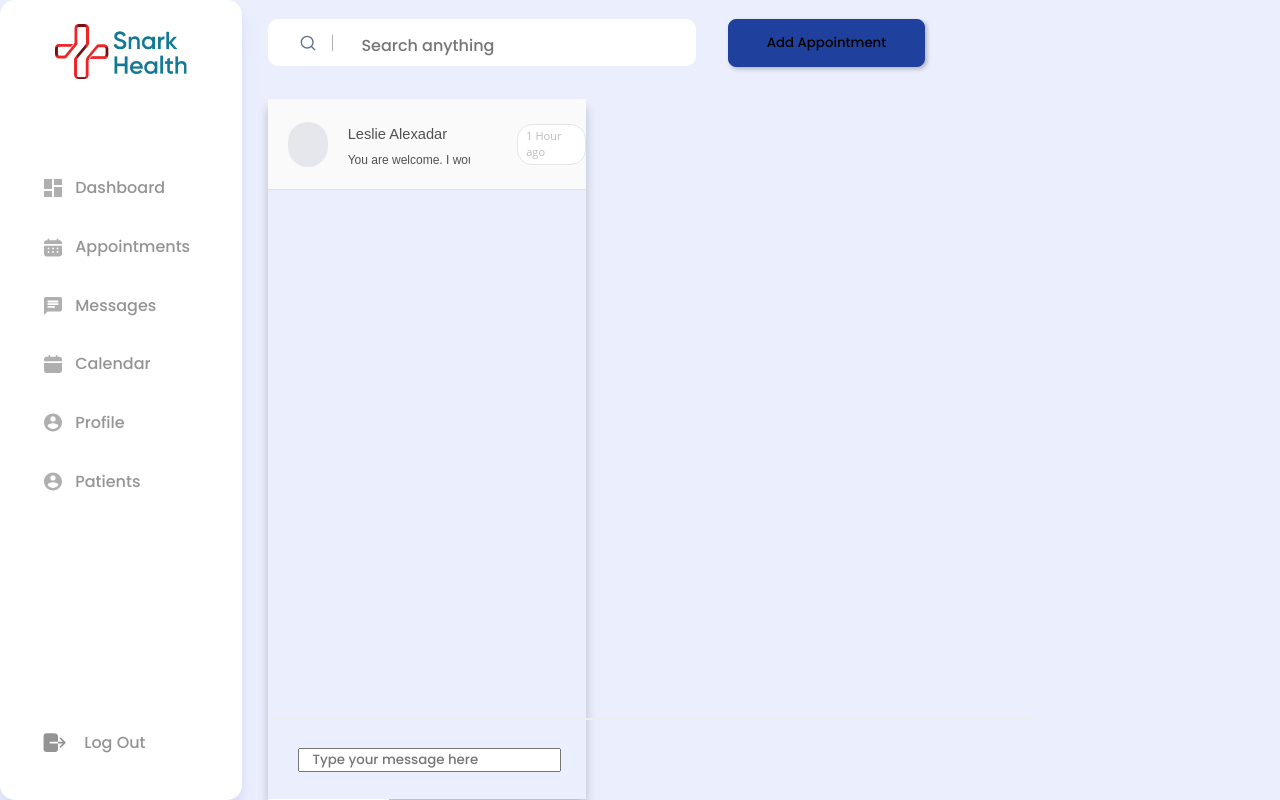
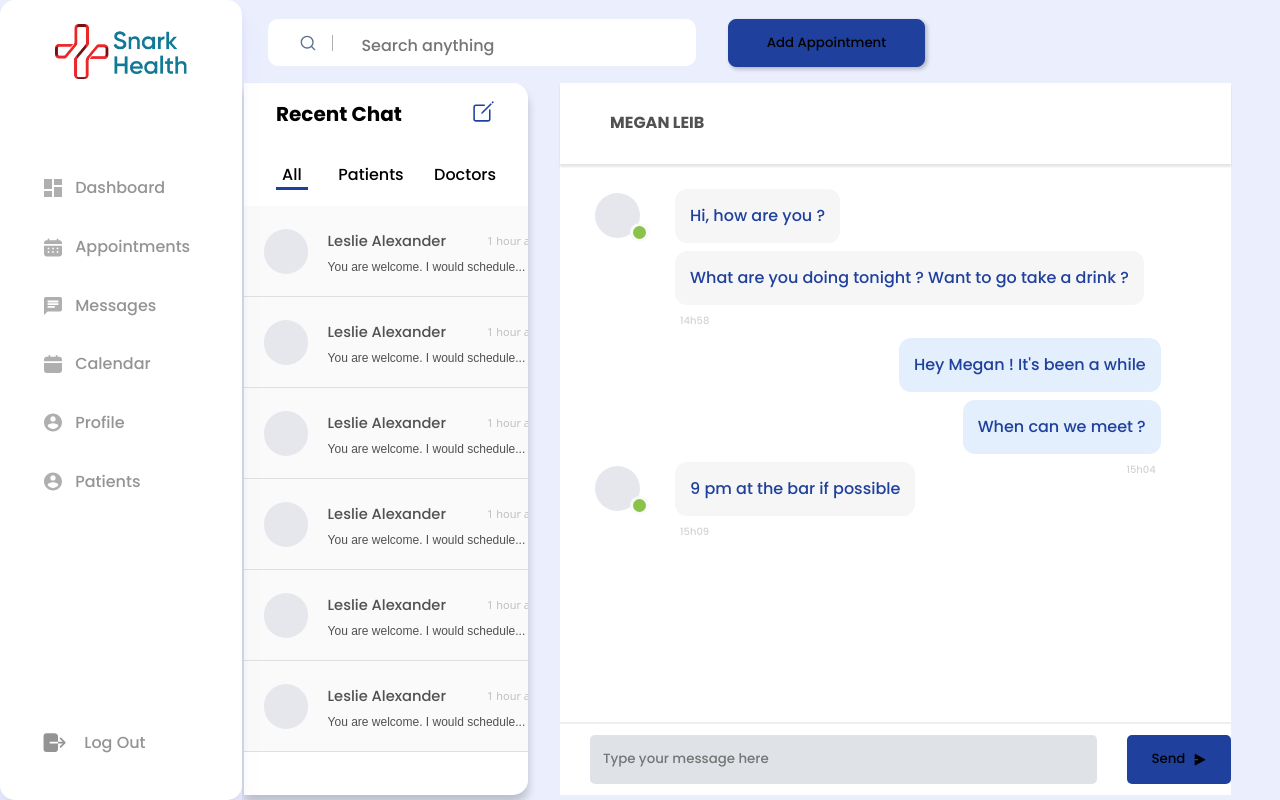
Before and after one commit to nanaama22/snark, a React (Vite) app: page /app/messages in a window 1280 px wide. Built offline with nearby package versions, Linux system fonts and the light colour scheme.

Commit message:
Modified message page

```diff
--- /dev/null
+++ b/src/components/Cards/AppointmentCard/AppointmentCard.jsx
@@ -0,0 +1,37 @@
+import Patient from "../../../assets/patient.png";
+import './appointmentcard.css'
+
+const AppointmentCard = ({ status }) => {
+     return (
+          <div className="appointment-card">
+               <div className="appointment-bio-data">
+                    <img src={Patient} alt="" />
+                    <div className="appointment-data">
+                         <div className="appointment-patient-name-n-time">
+                              <p>Sarah Wellman</p>
+                              <p>9:00</p>
+                         </div>
+                         <h6>Video Consultation</h6>
+                    </div>
+               </div>
+               <div className="appointment-patient-details">
+                    <div className="appointment-p-desc">
+                         <p className="appointment-p-desc-metric">Age:</p>
+                         <p className="appointment-p-desc-value">18</p>
+                    </div>
+                    <div className="appointment-p-desc">
+
+                         <p className="appointment-p-desc-metric">Gender:</p>
+                         <p className="appointment-p-desc-value">Female</p>
+                    </div>
+               </div>
+               <div className="appointment-buttons">
+                    <button className="appointment-button">Reschedule</button>
+                    <button className="appointment-button">View details</button>
+               </div>
+
+          </div>
+     );
+};
+
+export default AppointmentCard;
--- /dev/null
+++ b/src/components/Cards/AppointmentCard/appointmentcard.css
@@ -0,0 +1,97 @@
+
+.appointment-card {
+     width: 600px;
+     height: fit-content;
+     border-radius: 1rem;
+     padding: 1.5rem 1.5rem;
+     background-color: white;
+     filter: drop-shadow(0 20px 13px rgb(91 71 188 / 0.03)) drop-shadow(0 8px 5px rgb(91 71 188 / 0.08));
+}
+
+.appointment-bio-data {
+     display: flex;
+}
+
+.appointment-bio-data img {
+     height: 3.75rem;
+}
+
+.appointment-data {
+     width: 100%;
+     margin-left: 1rem;
+     border-bottom: 1.5px solid #E4E4E4;
+}
+
+.appointment-data h6 {
+     color: #949494;
+     font-weight: 600;
+     font-size: 13px;
+     line-height: 20px;
+}
+
+.appointment-patient-name-n-time {
+     width: fit-content;
+     color: black;
+     display: flex;
+     justify-content: space-between;
+     font-weight: 700;
+     font-size: 1rem;
+     line-height: 24px;
+}
+
+.appointment-patient-name-n-time > * + * {
+     margin-left: 1rem;
+}
+
+.appointment-patient-details {
+     /* margin-left: 26%; */
+     /* margin-bottom: 1.5rem; */
+     margin: 0.5rem 0 1.5rem 30%;
+     color: #949494;
+}
+
+.appointment-patient-details > * + * {
+     margin-top: 0.5rem;
+}
+
+.appointment-p-desc {
+     display: grid;
+     grid-template-columns: repeat(3, minmax(0, 1fr));
+     gap: 1rem;
+     font-weight: 400;
+     font-size: 13px;
+     line-height: 20px;
+
+     color: #949494;
+}
+
+.appointment-p-desc-metric {
+     grid-column: span 1 / span 1;
+     text-align: left;
+}
+
+.appointment-p-desc-value {
+     grid-column: span 2 / span 2;
+     text-align: left;
+}
+
+
+
+.appointment-buttons {
+     display: flex;
+}
+
+.appointment-buttons > * + * {
+     margin-left: 0.3rem;
+}
+
+.appointment-button {
+     width: 7rem;
+     padding: 0.4rem 0.5rem;
+     background-color: #F8F8FF;
+     border: 2.2px solid #1F419D;
+     color: #1F419D;
+     font-weight: 500;
+     border-radius: 0.5rem;
+     cursor: pointer;
+}
--- a/src/components/Cards/PatientsReviewCard/PatientReviewCard.jsx
+++ b/src/components/Cards/PatientsReviewCard/PatientReviewCard.jsx
@@ -4,7 +4,7 @@ import PieChartss from '../../Charts/PieChartss';
 const PatientReviewCard = () => {
      return (
           <div className="p-card">
-               <h4>PATIENT'S REVIEW</h4>
+               <h6>PATIENT'S REVIEW</h6>
                <PieChartss/>
           </div>
       );
--- a/src/components/Cards/PatientsReviewCard/patientreview.css
+++ b/src/components/Cards/PatientsReviewCard/patientreview.css
@@ -6,3 +6,7 @@
      background-color: white;
      filter: drop-shadow(0 20px 13px rgb(91 71 188 / 0.03)) drop-shadow(0 8px 5px rgb(91 71 188 / 0.08));
 }
+
+.p-card h4 {
+
+}
--- a/src/components/Charts/PieChartss.jsx
+++ b/src/components/Charts/PieChartss.jsx
@@ -1,5 +1,5 @@
 import React, { PureComponent } from 'react';
-import { PieChart, Pie, Sector, Cell, ResponsiveContainer } from 'recharts';
+import { PieChart, Pie, Sector, Cell, ResponsiveContainer, Legend } from 'recharts';
 
 const data = [
   { name: 'Group A', value: 400 },
@@ -14,37 +14,23 @@ export default class PieChartss extends PureComponent {
 
   render() {
     return (
-      <PieChart width={400} height={400} onMouseEnter={this.onPieEnter}>
+      <PieChart style={{ marginTop: '-3rem',  marginLeft: '2rem'}} width={400} height={400} onMouseEnter={this.onPieEnter}>
         <Pie
           data={data}
           cx={120}
           cy={200}
           innerRadius={60}
-          outerRadius={80}
+          outerRadius={120}
           fill="#8884d8"
-          paddingAngle={5}
+          paddingAngle={0}
           dataKey="value"
+          style={{ margin: '20px'}}
         >
           {data.map((entry, index) => (
             <Cell key={`cell-${index}`} fill={COLORS[index % COLORS.length]} />
           ))}
         </Pie>
-        <Pie
-          data={data}
-          cx={420}
-          cy={200}
-          startAngle={180}
-          endAngle={0}
-          innerRadius={60}
-          outerRadius={80}
-          fill="#8884d8"
-          paddingAngle={5}
-          dataKey="value"
-        >
-          {data.map((entry, index) => (
-            <Cell key={`cell-${index}`} fill={COLORS[index % COLORS.length]} />
-          ))}
-        </Pie>
+        <Legend layout="centric" verticalAlign="bottom" margin={{top: 20, left: 0, right: 0, bottom: 0}} />
       </PieChart>
     );
   }
--- a/src/pages/Appointments/Appointment.jsx
+++ b/src/pages/Appointments/Appointment.jsx
@@ -1,3 +1,4 @@
+import AppointmentCard from "../../components/Cards/AppointmentCard/AppointmentCard";
 import TableCard from "../../components/Cards/TableCard/TableCard";
 import Navbar from "../../components/Navbar/Navbar";
 import './appointment.css'
@@ -52,13 +53,21 @@ const Appointments = () => {
 
                     {/* Horizontally scrollable */}
                     <div className="upcoming-appointments">
-
+                         <AppointmentCard />
+                         <AppointmentCard />
+                         <AppointmentCard />
+                         <AppointmentCard />
+                         <AppointmentCard />
+                         <AppointmentCard />
+                         <AppointmentCard />
+                         <AppointmentCard />
+                         <AppointmentCard />
 
                     </div>
 
 
                     {/* incoming requests */}
-                    <h4>INCOMING REQUESTS</h4>
+                    <h4 style={{ margin: "2rem 0 1rem 0" }}>INCOMING REQUESTS</h4>
                     <div></div>
                     <TableCard />
                </div>
--- a/src/pages/Appointments/appointment.css
+++ b/src/pages/Appointments/appointment.css
@@ -104,5 +104,10 @@
 
 .upcoming-appointments {
      display: flex;
+     overflow-x: auto;
+     margin-top: 2rem;
+}
 
+.upcoming-appointments > * + * {
+     margin-left: 1.5rem;
 }
--- a/src/pages/Messages/Messages.jsx
+++ b/src/pages/Messages/Messages.jsx
@@ -2,41 +2,115 @@ import Search from "../../components/Search/Search";
 import "./messages.css";
 import Sidebar from "../../components/Sidebar/Sidebar";
 import Navbar from "../../components/Navbar/Navbar";
+import { IoCreateOutline } from "react-icons/io5";
+import { RiSendPlane2Fill } from "react-icons/ri";
 
 const Messages = () => {
-
      return (
-
-      <div className="calendar-page">
+          <div className="messages-page">
                {/* header */}
-      <div className="calendar-page-header">
+               <div className="messages-page-header">
                     <Navbar />
                </div>
-
-
 
                {/* start here */}
 
                <div className="message-section">
-
                     <section className="discussions">
+					<div style={{ display: "flex", justifyContent: "space-between", padding: "1rem 2rem"}}>
+						<h4 style={{ fontSize: '1.25rem', fontWeight: 600, color: 'black'}}>Recent Chat</h4>
+						<span><IoCreateOutline size={25}/></span>
+					</div>
+					<div style={{ display: "flex", justifyContent: "space-between", padding: "1rem 2rem", color: 'black'}}>
+						<p style={{ borderBottom: '3px solid #1F419D', width: '2rem', textAlign: 'center'}}>All</p>
+						<p>Patients</p>
+						<p>Doctors</p>
+					</div>
                          <div className="discussion">
-          <div className="photo">
-
+                              <div className="photo"></div>
+                              <div className="desc-contact">
+							<div style={{ display: 'flex', justifyContent: 'space-between'}}>
+								<p className="name">Leslie Alexander</p>
+								<p className="timer">1 hour ago</p>
 							</div>
+                                   <p className="message">
+                                        You are welcome. I would schedule...
+                                   </p>
+                              </div>
+                         </div>
+                         <div className="discussion">
+                              <div className="photo"></div>
                               <div className="desc-contact">
-            <p className="name">Leslie Alexadar</p>
-            <p className="message">You are welcome. I would schedule...</p>
+							<div style={{ display: 'flex', justifyContent: 'space-between'}}>
+								<p className="name">Leslie Alexander</p>
+								<p className="timer">1 hour ago</p>
 							</div>
-          <div className="timer">1 Hour ago</div>
+                                   <p className="message">
+                                        You are welcome. I would schedule...
+                                   </p>
+                              </div>
+                         </div>
+                         <div className="discussion">
+                              <div className="photo"></div>
+                              <div className="desc-contact">
+							<div style={{ display: 'flex', justifyContent: 'space-between'}}>
+								<p className="name">Leslie Alexander</p>
+								<p className="timer">1 hour ago</p>
+							</div>
+                                   <p className="message">
+                                        You are welcome. I would schedule...
+                                   </p>
+                              </div>
+                         </div>
+                         <div className="discussion">
+                              <div className="photo"></div>
+                              <div className="desc-contact">
+							<div style={{ display: 'flex', justifyContent: 'space-between'}}>
+								<p className="name">Leslie Alexander</p>
+								<p className="timer">1 hour ago</p>
+							</div>
+                                   <p className="message">
+                                        You are welcome. I would schedule...
+                                   </p>
+                              </div>
+                         </div>
+                         <div className="discussion">
+                              <div className="photo"></div>
+                              <div className="desc-contact">
+							<div style={{ display: 'flex', justifyContent: 'space-between'}}>
+								<p className="name">Leslie Alexander</p>
+								<p className="timer">1 hour ago</p>
+							</div>
+                                   <p className="message">
+                                        You are welcome. I would schedule...
+                                   </p>
+                              </div>
+                         </div>
+                         <div className="discussion">
+                              <div className="photo"></div>
+                              <div className="desc-contact">
+							<div style={{ display: 'flex', justifyContent: 'space-between'}}>
+								<p className="name">Leslie Alexander</p>
+								<p className="timer">1 hour ago</p>
+							</div>
+                                   <p className="message">
+                                        You are welcome. I would schedule...
+                                   </p>
+                              </div>
                          </div>
                     </section>
 
                     <section className="chat">
                          <div className="header-chat">
-          <i className="icon fa fa-user-o" aria-hidden="true"></i>
+                              <i
+                                   className="icon fa fa-user-o"
+                                   aria-hidden="true"
+                              ></i>
                               <p className="name">Megan Leib</p>
-          <i className="icon clickable fa fa-ellipsis-h right" aria-hidden="true"></i>
+                              <i
+                                   className="icon clickable fa fa-ellipsis-h right"
+                                   aria-hidden="true"
+                              ></i>
                          </div>
                          <div className="messages-chat">
                               <div className="message">
@@ -46,17 +120,27 @@ const Messages = () => {
                                    <p className="text"> Hi, how are you ? </p>
                               </div>
                               <div className="message text-only">
-            <p className="text"> What are you doing tonight ? Want to go take a drink ?</p>
+                                   <p className="text">
+                                        {" "}
+                                        What are you doing tonight ? Want to go
+                                        take a drink ?
+                                   </p>
                               </div>
                               <p className="time"> 14h58</p>
                               <div className="message text-only">
                                    <div className="response">
-              <p className="text"> Hey Megan ! It's been a while</p>
+                                        <p className="text">
+                                             {" "}
+                                             Hey Megan ! It's been a while
+                                        </p>
                                    </div>
                               </div>
                               <div className="message text-only">
                                    <div className="response">
-              <p className="text"> When can we meet ?</p>
+                                        <p className="text">
+                                             {" "}
+                                             When can we meet ?
+                                        </p>
                                    </div>
                               </div>
                               <p className="response-time time"> 15h04</p>
@@ -64,20 +148,30 @@ const Messages = () => {
                                    <div className="photo">
                                         <div className="online"></div>
                                    </div>
-            <p className="text"> 9 pm at the bar if possible</p>
+                                   <p className="text">
+                                        {" "}
+                                        9 pm at the bar if possible
+                                   </p>
                               </div>
                               <p className="time"> 15h09</p>
                          </div>
                          <div className="footer-chat">
                               <i className="icon fa fa-smile-o clickable"></i>
-          <input type="text" className="write-message" placeholder="Type your message here"/>
-          <i className="icon send fa fa-paper-plane-o clickable" aria-hidden="true"></i>
+                              <input
+                                   type="text"
+                                   className="write-message"
+                                   placeholder="Type your message here"
+                              />
+                              <i
+                                   className="icon send fa fa-paper-plane-o clickable"
+                                   aria-hidden="true"
+                              ></i>
+						<button className="send-button"><span>Send</span> <RiSendPlane2Fill /> </button>
                          </div>
                     </section>
                </div>
                {/* finis here */}
           </div>
-
      );
 };
 
--- a/src/pages/Messages/messages.css
+++ b/src/pages/Messages/messages.css
@@ -1,32 +1,51 @@
+.messages-page {
+  padding: 0;
+}
 
+.messages-page-header {
+  grid-column: span 3 / span 3;
+  margin-bottom: 1rem;
+}
 
-  .message-section{
-    display: block;
+.message-section {
+  display: flex;
   width: 100%;
+  /* background-color: white; */
+  margin-left: -2.4%;
+}
+
+.message-section > * + * {
+  margin-left: 2rem;
 }
 
 /* === CONVERSATIONS === */
 
 .discussions {
-     height: 700px;
-     box-shadow: 0px 8px 10px rgba(0,0,0,0.20);
+  height: 89vh;
+  /* width: 24%; */
+  box-shadow: 0px 8px 10px rgba(0, 0, 0, 0.20);
+  border-radius: 0px 15px 15px 0px;
   overflow: hidden;
   display: flex;
+  flex-direction: column;
+  background-color: white;
+  /* padding: 1rem 2rem; */
   /* display: inline-block; */
 }
 
-   .discussions .discussion {
+.discussion {
   width: 100%;
   height: 90px;
   background-color: #FAFAFA;
   border-bottom: solid 1px #E0E0E0;
-     display:flex;
+  display: flex;
   align-items: center;
   cursor: pointer;
+  padding-right: 10px;
 }
 
 .discussions .search {
-     display:flex;
+  display: flex;
   align-items: center;
   justify-content: center;
   color: #E0E0E0;
@@ -39,28 +58,32 @@
   padding: 0 20px;
   border-radius: 50px;
   border: 1px solid #EEEEEE;
-     display:flex;
+  display: flex;
   align-items: center;
   cursor: pointer;
 }
 
 .discussions .search .searchbar input {
   margin-left: 15px;
-     height:38px;
-     width:100%;
-     border:none;
-     font-family: 'Montserrat', sans-serif;;
+  height: 38px;
+  width: 100%;
+  border: none;
+  font-family: 'Montserrat', sans-serif;
+  ;
 }
 
 .discussions .search .searchbar *::-webkit-input-placeholder {
   color: #E0E0E0;
 }
+
 .discussions .search .searchbar input *:-moz-placeholder {
   color: #E0E0E0;
 }
+
 .discussions .search .searchbar input *::-moz-placeholder {
   color: #E0E0E0;
 }
+
 .discussions .search .searchbar input *:-ms-input-placeholder {
   color: #E0E0E0;
 }
@@ -73,7 +96,7 @@
 }
 
 .discussions .discussion .photo {
-       margin-left:20px;
+  margin-left: 20px;
   display: block;
   width: 45px;
   height: 45px;
@@ -98,7 +121,7 @@
 
 .desc-contact {
   height: 43px;
-     width:50%;
+  width: 80%;
   white-space: nowrap;
   overflow: hidden;
   text-overflow: ellipsis;
@@ -106,54 +129,53 @@
 
 .discussions .discussion .name {
   margin: 0 0 0 20px;
-     font-family:'Montserrat', sans-serif;
   font-size: 11pt;
-     color:#515151;
+  color: #515151;
 }
 
 .discussions .discussion .message {
   margin: 6px 0 0 20px;
-     font-family:'Montserrat', sans-serif;
+  font-family: 'Montserrat', sans-serif;
   font-size: 9pt;
-     color:#515151;
+  color: #515151;
 }
 
 .timer {
   margin-left: 15%;
-     font-family:'Open Sans', sans-serif;
+  font-family: 'Open Sans', sans-serif;
   font-size: 11px;
   padding: 3px 8px;
   color: #BBB;
-     background-color: #FFF;
-     border: 1px solid #E5E5E5;
-     border-radius: 15px;
 }
 
 .chat {
-     width: calc(65% - 85px);
-
+  width: 70%;
+  background: white;
+  display: flex;
+  flex-direction: column;
 }
 
 .header-chat {
   background-color: #FFF;
   height: 90px;
-     box-shadow: 0px 3px 2px rgba(0,0,0,0.100);
-     display:flex;
+  box-shadow: 0px 3px 2px rgba(0, 0, 0, 0.100);
+  display: flex;
   align-items: center;
 }
 
 .chat .header-chat .icon {
   margin-left: 30px;
-     color:#515151;
+  color: #515151;
   font-size: 14pt;
 }
 
 .chat .header-chat .name {
   margin: 0 0 0 20px;
   text-transform: uppercase;
-     font-family:'Montserrat', sans-serif;
-     font-size: 13pt;
-     color:#515151;
+  /* font-family: 'Montserrat', sans-serif; */
+  font-size: 1rem;
+  font-weight: 600;
+  color: #515151;
 }
 
 .chat .header-chat .right {
@@ -163,10 +185,11 @@
 
 .chat .messages-chat {
   padding: 25px 35px;
+  height: 80%
 }
 
 .chat .messages-chat .message {
-     display:flex;
+  display: flex;
   align-items: center;
   margin-bottom: 8px;
 }
@@ -196,8 +219,8 @@
 
 .time {
   font-size: 10px;
-     color:lightgrey;
-     margin-bottom:10px;
+  color: lightgrey;
+  margin-bottom: 10px;
   margin-left: 85px;
 }
 
@@ -209,7 +232,8 @@
 .response {
   float: right;
   margin-right: 0px !important;
-     margin-left:auto; /* flexbox alignment rule */
+  margin-left: auto;
+  /* flexbox alignment rule */
 }
 
 .response .text {
@@ -217,11 +241,11 @@
 }
 
 .footer-chat {
-     width: calc(65% - 66px);
+  /* width: calc(65% - 66px); */
   height: 80px;
-     display:flex;
+  display: flex;
   align-items: center;
-     position:absolute;
+  /* position: absolute; */
   bottom: 0;
   background-color: transparent;
   border-top: 2px solid #EEE;
@@ -230,6 +254,30 @@
 
 .chat .footer-chat .icon {
   margin-left: 30px;
-     color:#C0C0C0;
+  color: #C0C0C0;
   font-size: 14pt;
 }
+
+.write-message {
+  height: 70%;
+  width: 80%;
+  background: #DFE2E6;
+  border: none;
+  border-radius: 5px;
+}
+
+.send-button {
+  height: 70%;
+  /* width: 100px; */
+  padding: 0 1.5rem;
+  background-color: #1F419D;
+  border: none;
+  border-radius: 5px;
+  display: flex;
+  align-items: center;
+  justify-content: center;
+}
+
+.send-button > * + * {
+  margin-left: 0.5rem;
+}
```
Lines whose indentation alone changed are shown as unchanged.
